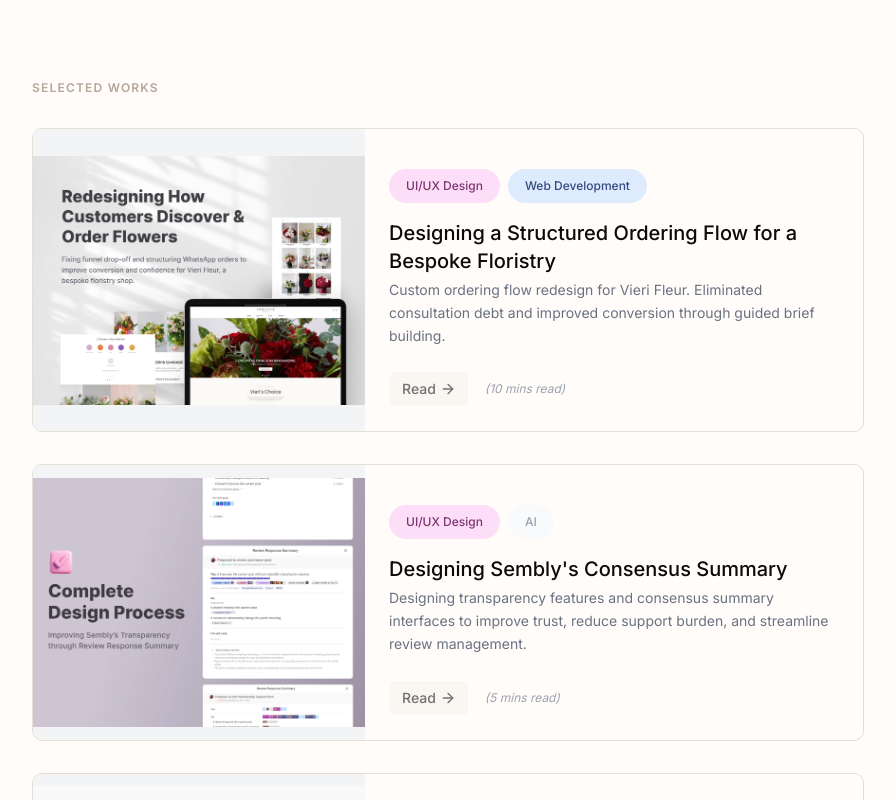
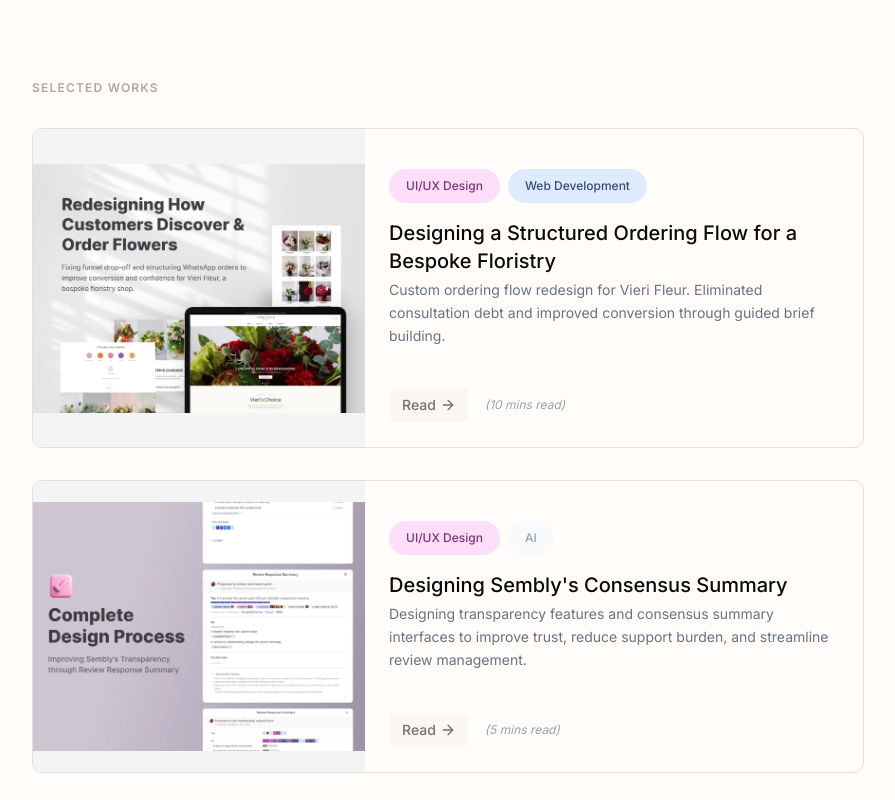
Before and after one commit to michelavieri/michela-portfolio-2026, a Next.js app: page / in a window 1280 px wide. Shown: the part 720-1520 px from the top of the page, without its empty margins (320-1215 px from the left). Built offline with nearby package versions, Linux system fonts and the light colour scheme.

Commit message:
pretty: project card justify center

```diff
--- a/components/cards/ProjectCard.tsx
+++ b/components/cards/ProjectCard.tsx
@@ -48,7 +48,7 @@ export function ProjectCard({
                 </div>
 
                 {/* CONTENT */}
-                <div className="w-full md:w-[60%] p-4 md:p-6">
+                <div className="w-full md:w-[60%] p-4 md:p-6 md:flex md:flex-col md:justify-center">
                     <Tags tags={tags} />
 
                     <h3 className="text-md md:text-xl font-medium mt-4 mb-1">
```
